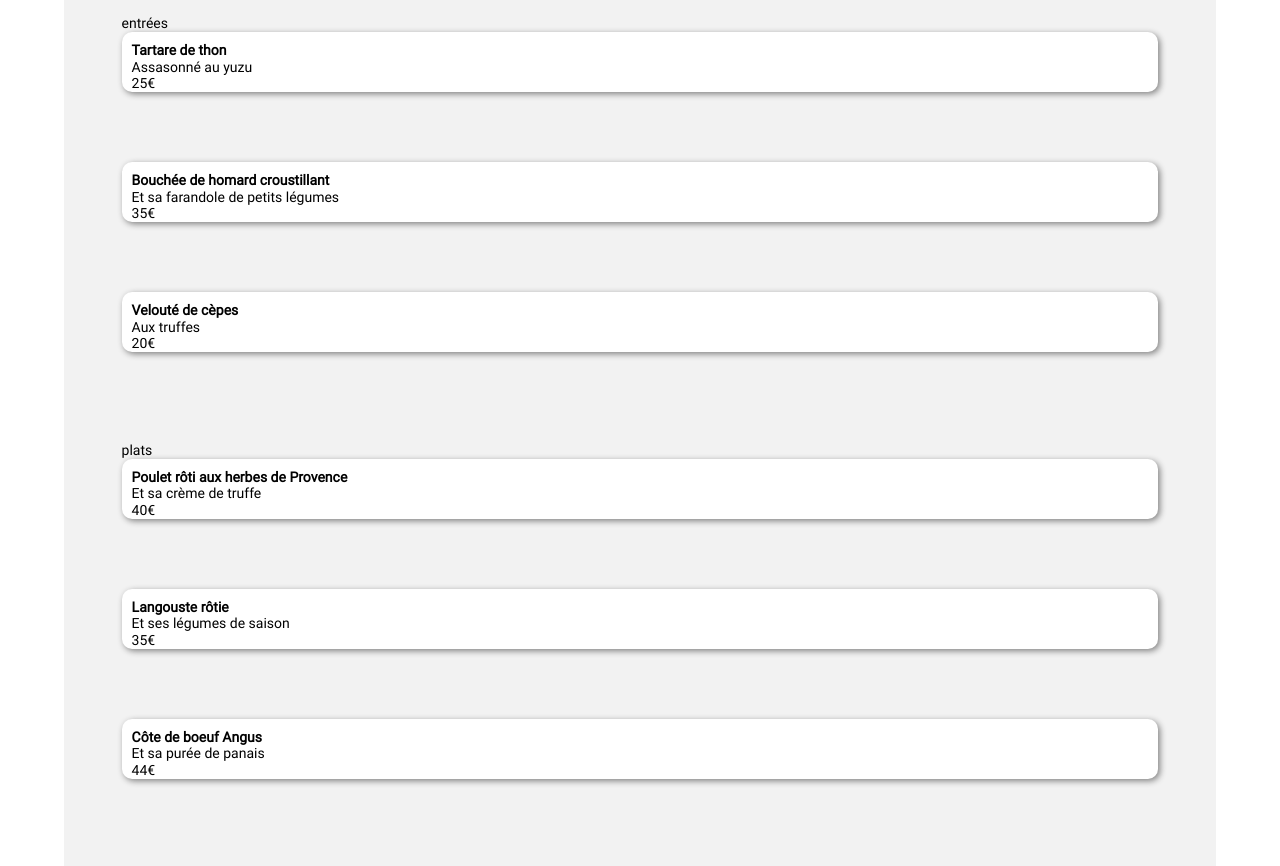
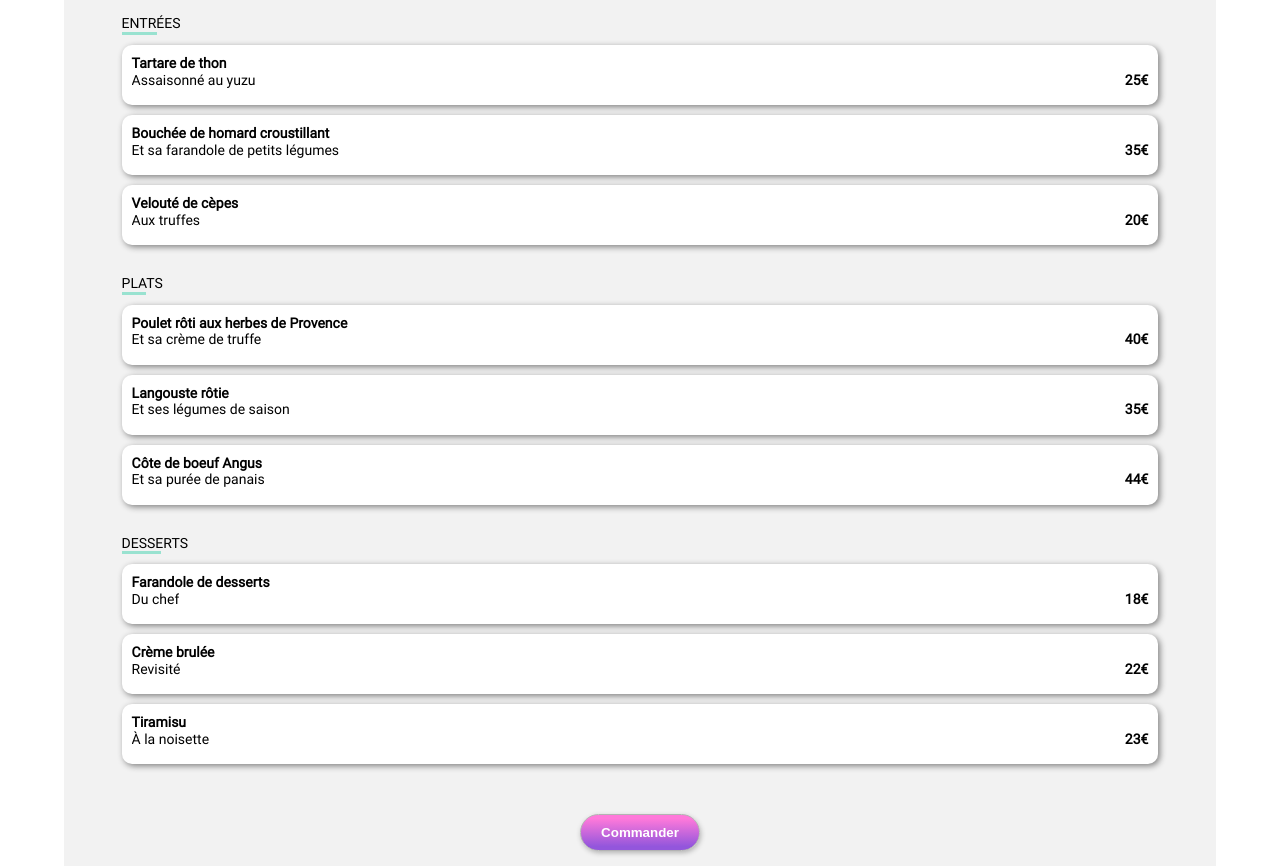
Before and after one commit to Alain-Gilles/AlainLoiodice_3_14012021, a website: page delicesens.html in a window 1280 px wide. Shown: the part 338-1204 px from the top of the page. Drawn offline with Linux system fonts and the light colour scheme; a web font is replaced by a local one.

Commit message:
ohmyfood modification de delicesens.html

```diff
--- a/delicesens.html
+++ b/delicesens.html
@@ -1,13 +1,11 @@
-<!-- Projet Ohmyfood  page Le delice des sens -->
+<!-- Projet Ohmyfood  page le delice des sens -->
 <!DOCTYPE html>
 <html lang="fr">
 <head>
     <meta charset="UTF-8">
     <meta name="viewport" content="width=device-width, initial-scale=1.0">
-    <!--modification par rapport à source palette.html-->
-    <meta name="description" content="Maquette projet Ohmyfood page Le delice des sens"/>
-    <!--fin modification par rapport à source palette.html-->
-    <title>La Palette du gout</title>
+    <meta name="description" content="Maquette projet Ohmyfood page restaurant le delice des sens"/>
+    <title>Le délice des sens</title>
     <link rel="stylesheet" href="public/css/style.css"/>
     <link rel="stylesheet" href="public/fontawesome/css/all.css"/>
 </head>
@@ -20,239 +18,231 @@
             </div>
         </header>
         <div class="corps_resto">
-            <!--modification par rapport à source palette.html-->
             <div class="carte_img_restaurant carte_delice_sens"></div>
-            <!--fin modification par rapport à source palette.html-->
             <section class="carte_menu">
+
                 <div class="nom_restaurant">
-                     <!--modification par rapport à source palette.html-->
                     <h1>le délice des sens</h1>
-                    <!--fin modification par rapport à source palette.html-->
-                    <a href="#"><i class="fas fa-heart"></i></a>
+                    <p><i class="fas fa-heart"></i></p>
                 </div>
+
                 <!-- Entrees -->
                 <div class="envelop_theme_plat anim_carte1">
                     <div class="carte_theme_plat">
-                        <p class="titre_carte">entrées</p>
+                        <div class="titre_carte">
+                            <p>entrées</p>
                             <div class="soulignement"></div>
+                        </div>
+
                         <!-- ajout carte Tartare de thon-->
                         <div class="envelop_carte_theme_plat_contenu">
-                            <!--<a href="#">-->
+
                             <div class="lien_carte_theme_plat_contenu">
                                 <div class="carte_theme_plat_contenu">
                                     <div class="plat">
-                                        <!--modification par rapport à source palette.html-->
                                         <p class="plat1p">Tartare de thon</p>
-                                        <p class="plat2p">Assasonné au yuzu</p>
-                                         <!--fin modification par rapport à source palette.html-->
-                                        <div>
+                                        <div class="plat2p">
+                                            <p class="lplat2p">Assaisonné au yuzu</p>
                                             <p class="tarif">25€</p>
-                                        </div>
                                         </div>
                                     </div>
                                     <div class="carte_theme_plat_select">
                                         <p><i class="fas fa-check-circle"></i></p>
                                     </div>
                                 </div>
-                           <!--</a>-->
                             </div>
-                        <!-- fin ajout carte-->
+
+                        </div>
+
                         <!-- ajout carte bouchee de homard -->
                         <div class="envelop_carte_theme_plat_contenu">
-                            <!--<a href="#">-->
+
                             <div class="lien_carte_theme_plat_contenu">
                                 <div class="carte_theme_plat_contenu">
                                     <div class="plat">
-                                        <!--modification par rapport à source palette.html-->
                                         <p class="plat1p">Bouchée de homard croustillant</p>
-                                        <p class="plat2p">Et sa farandole de petits légumes</p>
-                                        <!--fin modification par rapport à source palette.html-->
-                                        <div>
+                                        <div class="plat2p">
+                                            <p class="lplat2p">Et sa farandole de petits légumes</p>
                                             <p class="tarif">35€</p>
-                                        </div>
                                         </div>
                                     </div>
                                     <div class="carte_theme_plat_select">
                                         <p><i class="fas fa-check-circle"></i></p>
                                     </div>
                                 </div>
-                           <!--</a>-->
                             </div>
-                        <!-- fin ajout carte-->
-                        <!-- ajout carte velouté de cèpes-->
+
+                        </div>
+
+                        <!-- ajout carte velouté de cèpes -->
                         <div class="envelop_carte_theme_plat_contenu">
-                            <!--<a href="#">-->
+
                             <div class="lien_carte_theme_plat_contenu">
                                 <div class="carte_theme_plat_contenu">
                                     <div class="plat">
-                                         <!--modification par rapport à source palette.html-->
                                         <p class="plat1p">Velouté de cèpes</p>
-                                        <p class="plat2p">Aux truffes</p>
-                                        <!--fin modification par rapport à source palette.html-->
-                                        <div>
+                                        <div class="plat2p">
+                                            <p class="lplat2p">Aux truffes</p>
                                             <p class="tarif">20€</p>
-                                        </div>
                                         </div>
                                     </div>
                                     <div class="carte_theme_plat_select">
                                         <p><i class="fas fa-check-circle"></i></p>
                                     </div>
                                 </div>
-                           <!--</a>-->
                             </div>
-                        <!-- fin ajout carte-->
+
+                        </div>
 
                     </div>
                 </div>
-                <!-- fin entrees -->
-                <!-- plats-->
+               <!-- Fin des entrees -->
+
+                <!-- Plats -->
                 <div class="envelop_theme_plat anim_carte2">
                     <div class="carte_theme_plat">
-                        <p class="titre_carte">plats</p>
+                        <div class="titre_carte">
+                            <p>plats</p>
                             <div class="soulignement"></div>
-                        <!-- ajout carte  Poulet roti-->
+                        </div>
+
+                        <!-- ajout carte Poulet roti-->
                         <div class="envelop_carte_theme_plat_contenu">
-                            <!--<a href="#">-->
+
                             <div class="lien_carte_theme_plat_contenu">
                                 <div class="carte_theme_plat_contenu">
                                     <div class="plat">
-                                         <!--modification par rapport à source palette.html-->
                                         <p class="plat1p">Poulet rôti aux herbes de Provence</p>
-                                        <p class="plat2p">Et sa crème de truffe</p>
-                                        <!--fin modification par rapport à source palette.html-->
-                                        <div>
+                                        <div class="plat2p">
+                                            <p class="lplat2p">Et sa crème de truffe</p>
                                             <p class="tarif">40€</p>
-                                        </div>
                                         </div>
                                     </div>
                                     <div class="carte_theme_plat_select">
                                         <p><i class="fas fa-check-circle"></i></p>
                                     </div>
                                 </div>
-                           <!--</a>-->
                             </div>
-                        <!-- fin ajout carte-->
+
+                        </div>
+
                         <!-- ajout carte Langouste rôtie-->
                         <div class="envelop_carte_theme_plat_contenu">
-                            <!--<a href="#">-->
+
                             <div class="lien_carte_theme_plat_contenu">
                                 <div class="carte_theme_plat_contenu">
                                     <div class="plat">
-                                         <!--modification par rapport à source palette.html-->
                                         <p class="plat1p">Langouste rôtie</p>
-                                        <p class="plat2p">Et ses légumes de saison</p>
-                                         <!--modification par rapport à source palette.html-->
-                                        <div>
+                                        <div class="plat2p">
+                                            <p class="lplat2p">Et ses légumes de saison</p>
                                             <p class="tarif">35€</p>
-                                        </div>
                                         </div>
                                     </div>
                                     <div class="carte_theme_plat_select">
                                         <p><i class="fas fa-check-circle"></i></p>
                                     </div>
                                 </div>
-                           <!--</a>-->
                             </div>
-                        <!-- fin ajout carte -->
-                        <!-- ajout carte cote de boeuf-->
+
+                        </div>
+
+                        <!-- ajout carte cote de boeuf -->
                         <div class="envelop_carte_theme_plat_contenu">
-                            <!--<a href="#">-->
+
                             <div class="lien_carte_theme_plat_contenu">
                                 <div class="carte_theme_plat_contenu">
                                     <div class="plat">
-                                        <!--modification par rapport à source palette.html-->
                                         <p class="plat1p">Côte de boeuf Angus</p>
-                                        <p class="plat2p">Et sa purée de panais</p>
-                                        <!--modification par rapport à source palette.html-->
-                                        <div>
+                                        <div class="plat2p">
+                                            <p class="lplat2p">Et sa purée de panais</p>
                                             <p class="tarif">44€</p>
-                                        </div>
                                         </div>
                                     </div>
                                     <div class="carte_theme_plat_select">
                                         <p><i class="fas fa-check-circle"></i></p>
                                     </div>
                                 </div>
-                           <!--</a>-->
                             </div>
-                        <!-- fin ajout carte -->
+
+                        </div>
+
                     </div>
                 </div>
-                <!-- fin plats-->
-                <!-- desserts-->
+               <!-- Fin des Plats -->
+               <!---->
+                <!-- Desserts -->
                 <div class="envelop_theme_plat anim_carte3">
                     <div class="carte_theme_plat">
-                        <p class="titre_carte">desserts</p>
+                        <div class="titre_carte">
+                            <p>desserts</p>
                             <div class="soulignement"></div>
+                        </div>
+
                         <!-- ajout carte Farandole de desserts-->
                         <div class="envelop_carte_theme_plat_contenu">
-                            <!--<a href="#">-->
+
                             <div class="lien_carte_theme_plat_contenu">
                                 <div class="carte_theme_plat_contenu">
                                     <div class="plat">
-                                        <!--modification par rapport à source palette.html-->
                                         <p class="plat1p">Farandole de desserts</p>
-                                        <p class="plat2p">Du chef</p>
-                                        <!--modification par rapport à source palette.html-->
-                                        <div>
+                                        <div class="plat2p">
+                                            <p class="lplat2p">Du chef</p>
                                             <p class="tarif">18€</p>
-                                        </div>
                                         </div>
                                     </div>
                                     <div class="carte_theme_plat_select">
                                         <p><i class="fas fa-check-circle"></i></p>
                                     </div>
                                 </div>
-                           <!--</a>-->
                             </div>
-                        <!-- fin ajout carte-->
+
+                        </div>
+
                         <!-- ajout carte Creme brulee-->
                         <div class="envelop_carte_theme_plat_contenu">
-                            <!--<a href="#">-->
+
                             <div class="lien_carte_theme_plat_contenu">
                                 <div class="carte_theme_plat_contenu">
                                     <div class="plat">
-                                        <!--modification par rapport à source palette.html-->
                                         <p class="plat1p">Crème brulée</p>
-                                        <p class="plat2p">Revisité</p>
-                                        <!--modification par rapport à source palette.html-->
-                                        <div>
+                                        <div class="plat2p">
+                                            <p class="lplat2p">Revisité</p>
                                             <p class="tarif">22€</p>
-                                        </div>
                                         </div>
                                     </div>
                                     <div class="carte_theme_plat_select">
                                         <p><i class="fas fa-check-circle"></i></p>
                                     </div>
                                 </div>
-                           <!--</a>-->
                             </div>
-                        <!-- fin ajout carte -->
-                        <!-- ajout carte Tiramisu-->
+
+                        </div>
+
+                        <!-- ajout carte Tiramisu -->
                         <div class="envelop_carte_theme_plat_contenu">
-                            <!--<a href="#">-->
+
                             <div class="lien_carte_theme_plat_contenu">
                                 <div class="carte_theme_plat_contenu">
                                     <div class="plat">
-                                        <!--modification par rapport à source palette.html-->
                                         <p class="plat1p">Tiramisu</p>
-                                        <p class="plat2p">à la noisette</p>
-                                        <!--modification par rapport à source palette.html-->
-                                        <div>
+                                        <div class="plat2p">
+                                            <p class="lplat2p">à la noisette</p>
                                             <p class="tarif">23€</p>
-                                        </div>
                                         </div>
                                     </div>
                                     <div class="carte_theme_plat_select">
                                         <p><i class="fas fa-check-circle"></i></p>
                                     </div>
                                 </div>
-                           <!--</a>-->
                             </div>
-                        <!-- fin ajout carte -->
+
+                        </div>
+
                     </div>
                 </div>
-                <!-- fin desserts-->
+               <!-- Fin des Desserts -->
+               <!---->
+
             </section>
             <div class="btn_explorer_carte">
                 <button class="btn" name="explorez" type="button" onclick="">Commander</button>
```
Also changed, not shown: index.html (+14 -8 lines), lafrancaise.html (+1 -1 lines). Lines whose indentation alone changed are shown as unchanged.
